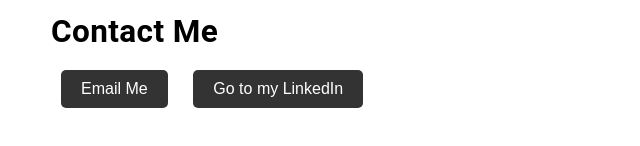
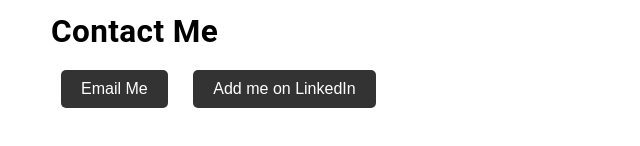
Before and after one commit to alwebdev0/test, a plain HTML site: page index.html in a window 1280 px wide. Shown: the part 1546-1692 px from the top of the page, 141-781 px from the left. Drawn offline with Linux system fonts and the light colour scheme.

Commit message:
Update index.html

```diff
--- a/index.html
+++ b/index.html
@@ -80,7 +80,7 @@
                 <button class="email-button">Email Me</button>
             </a>
             <a class="shadowed" href="https://linkedin.com/in/alperenozelce" target="_blank">
-                <button class="email-button">Go to my LinkedIn</button>
+                <button class="email-button">Add me on LinkedIn</button>
             </a>
         </p>
     </section>
```
